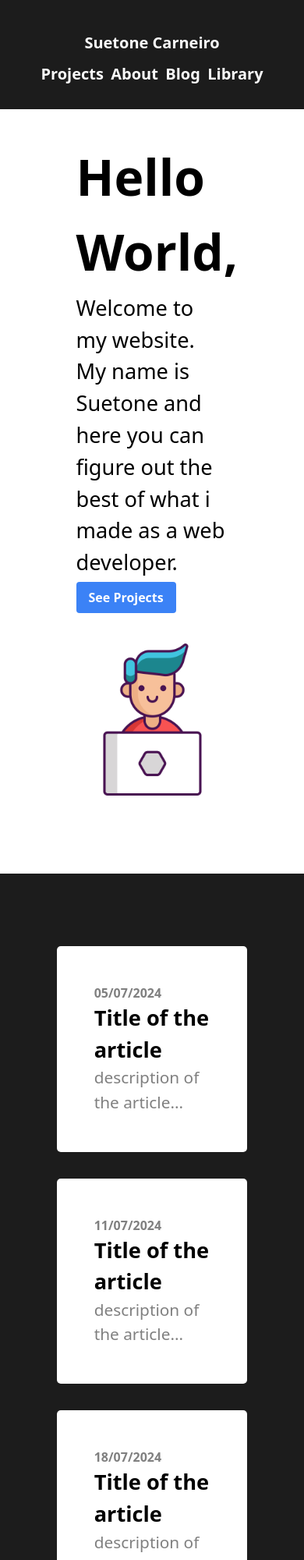
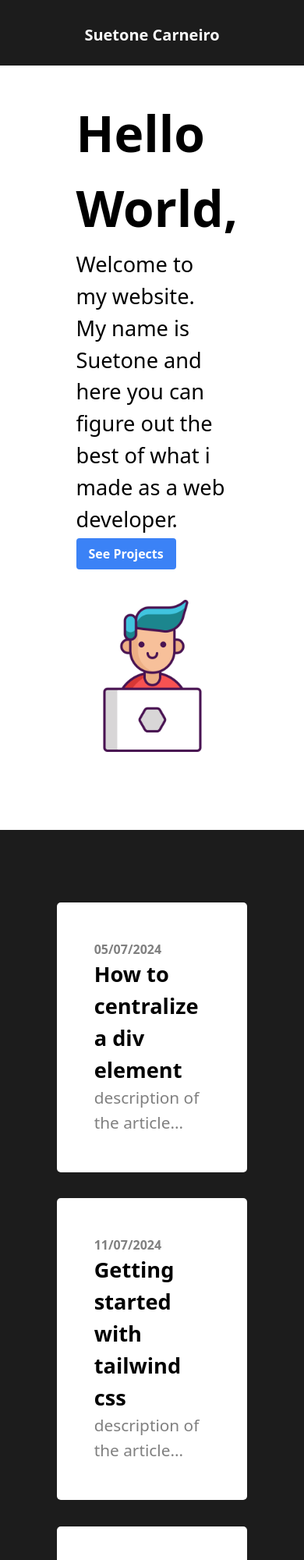
Before and after one commit to SuetoneCarneiro/portfolio-website, a plain HTML site: page index.html in a window 390 px wide. Shown: the top 2000 px of the page at 78% size. Drawn offline with nearby package versions, Linux system fonts and the light colour scheme.

Commit message:
ajustes no menu e projetos

```diff
--- a/css/styles.css
+++ b/css/styles.css
@@ -139,12 +139,15 @@ footer {
 @media screen and (max-width: 600px) {
     header {
         flex-direction: column;
-        padding-bottom: 100px;
-        padding-top: 40px;
+        /*padding-bottom: 100px;*/
+        padding-top: 30px;
         /*display: none;*/
     }
     header li{
         padding-top: 10px;
+    }
+    header ul{
+        display: none;
     }
 
     #welcome-section {
--- a/index.html
+++ b/index.html
@@ -38,14 +38,14 @@
             <div class="article-card">
                 <div>
                     <p class="date bold">05/07/2024</p>
-                    <p class="bold medium-text">Title of the article</p>
+                    <p class="bold medium-text">How to centralize a div element</p>
                     <p class="description">description of the article...</p>
                 </div>
             </div>
             <div class="article-card">
                 <div>
                     <p class="date bold">11/07/2024</p>
-                    <p class="bold medium-text">Title of the article</p>
+                    <p class="bold medium-text">Getting started with tailwind css</p>
                     <p class="description">description of the article...</p>
                 </div>
 
@@ -53,7 +53,7 @@
             <div class="article-card">
                 <div>
                     <p class="date bold">18/07/2024</p>
-                    <p class="bold medium-text">Title of the article</p>
+                    <p class="bold medium-text">What university taught me</p>
                     <p class="description">description of the article...</p>
                 </div>
 
@@ -61,14 +61,14 @@
             <div class="article-card">
                 <div>
                     <p class="date bold">24/07/2024</p>
-                    <p class="bold medium-text">Title of the article</p>
+                    <p class="bold medium-text">How to learn programming for free</p>
                     <p class="description">description of the article...</p>
                 </div>
 
             </div>
         </section>
 
-        <section class="projects flex flex-wrap justify-center gap-4 m-0 p-12" id="projects">
+        <section class="projects flex flex-wrap justify-center gap-4 p-12" id="projects">
             <div class="project-card p-6 w-full sm:w-1/2 lg:w-1/4">
                 <img class="object-cover object-center w-full mb-8 lg:h-48 md:h-36 rounded-xl"
                     src="/img/web-development.jpg" alt="blog">
@@ -106,7 +106,7 @@
                         Read More »
                     </a>
                 </p>
-            </div>
+            </div><!--
             <div class="project-card p-6 w-full sm:w-1/2 lg:w-1/4">
                 <img class="object-cover border object-left w-full mb-8 lg:h-48 md:h-36 rounded-xl"
                     src="img/lc-screenshot.png" alt="blog">
@@ -130,12 +130,12 @@
                         Read More »
                     </a>
                 </p>
-            </div>
+            </div> -->
         </section>
 
     </main>
 
-    <footer>
+    <footer class="mt-32">
     <div class="max-w-screen-xl px-4 py-12 mx-auto space-y-8 overflow-hidden sm:px-6 lg:px-8">
         <nav class="flex flex-wrap justify-center -mx-5 -my-2">
             <div class="px-5 py-2">
```
